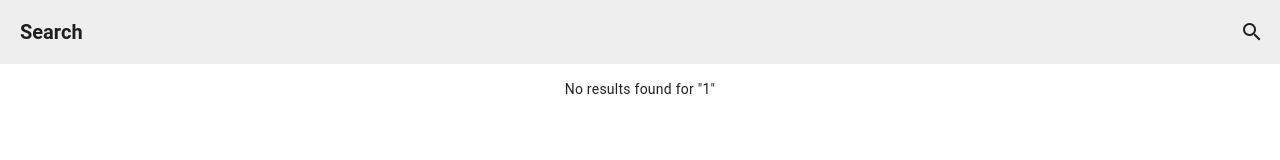
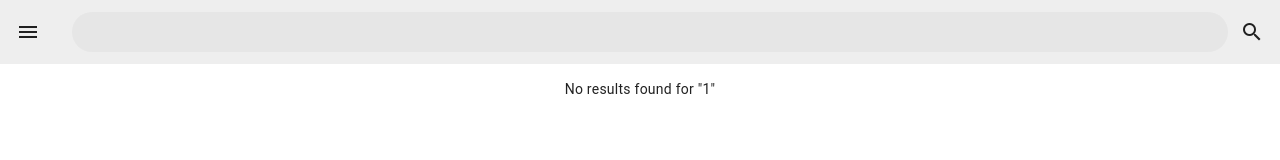
Before and after one commit to Mikolaj-Mroz/vue-shop-pwa, a Vue app: page /search/1 in a window 1280 px wide. Shown: the top 160 px of the page. Built offline with nearby package versions, Linux system fonts and the light colour scheme.

Commit message:
fix: search func throws error on route change that's not search route

```diff
--- a/src/components/TheTopNav.vue
+++ b/src/components/TheTopNav.vue
@@ -1,15 +1,18 @@
 <template>
   <v-app-bar flat>
     <v-toolbar app>
-      <v-toolbar-title class="font-weight-bold text-capitalize" v-if="title !== 'home' ">{{ title }}</v-toolbar-title>
+      <v-toolbar-title class="font-weight-bold text-capitalize" v-if="title !== 'home' || title !=='search'">{{ title }}</v-toolbar-title>
 
-      <template v-if="title === 'home' " v-slot:prepend>
+      <template v-if="title === 'home' || title ==='search'" v-slot:prepend>
         <v-btn @click="drawer = !drawer" icon="mdi-menu"></v-btn>
       </template>
 
-      <v-form @submit.prevent="$router.push({name: 'search', params: { search: searchData } })">
+      <v-form
+        style="width: 100%;"
+        v-if="searchBar & title === 'home' || title ==='search'"
+        @submit.prevent="$router.push({name: 'search', params: { search: searchData } })"
+      >
         <v-text-field
-          v-if="searchBar"
           single-line
           hide-details
           solo
@@ -22,7 +25,7 @@
         </v-text-field>
       </v-form>
 
-      <template v-slot:append>
+      <template v-if="title === 'home' || title ==='search'" v-slot:append>
         <v-btn @click="searchBar = !searchBar" icon="mdi-magnify"></v-btn>
       </template>
 
--- a/src/views/SearchView.vue
+++ b/src/views/SearchView.vue
@@ -26,7 +26,7 @@ const route = useRoute()
 const products = ref(store.searchProducts(route.params.search))
 
 watch(() => route.params.search, (newVal) => {
-  products.value = store.searchProducts(newVal)
+  if ( newVal ) { products.value = store.searchProducts(newVal) }
 })
 
 </script>
```
